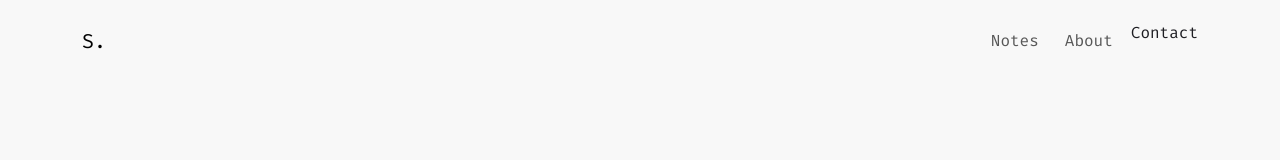
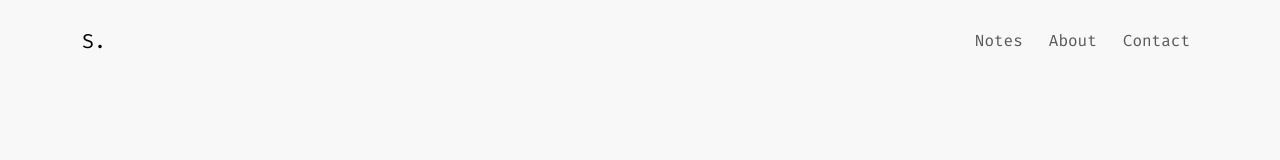
Before and after one commit to swapnaranjitanayak/swapnanayak.in, a website: page index.html in a window 1280 px wide. Shown: the top 160 px of the page. Drawn offline with nearby package versions, Linux system fonts and the light colour scheme; a web font is replaced by a local one.

Commit message:
fix padding

```diff
--- a/index.html
+++ b/index.html
@@ -42,7 +42,7 @@
                         <a class="nav-link" href="resume.pdf" target="_blank" onclick="setTimeout(() => { window.location.href='resume.pdf'; }, 2000);">Resume <i class="bi bi-arrow-up-right"></i></a>
                     </li> -->
                     <li class="nav-item">
-                        <a href="mailto:swapnaranjitanayak@gmail.com">Contact</a>
+                        <a class="nav-link" href="mailto:swapnaranjitanayak@gmail.com">Contact</a>
                     </li>
                 </ul>
             </div>
```
